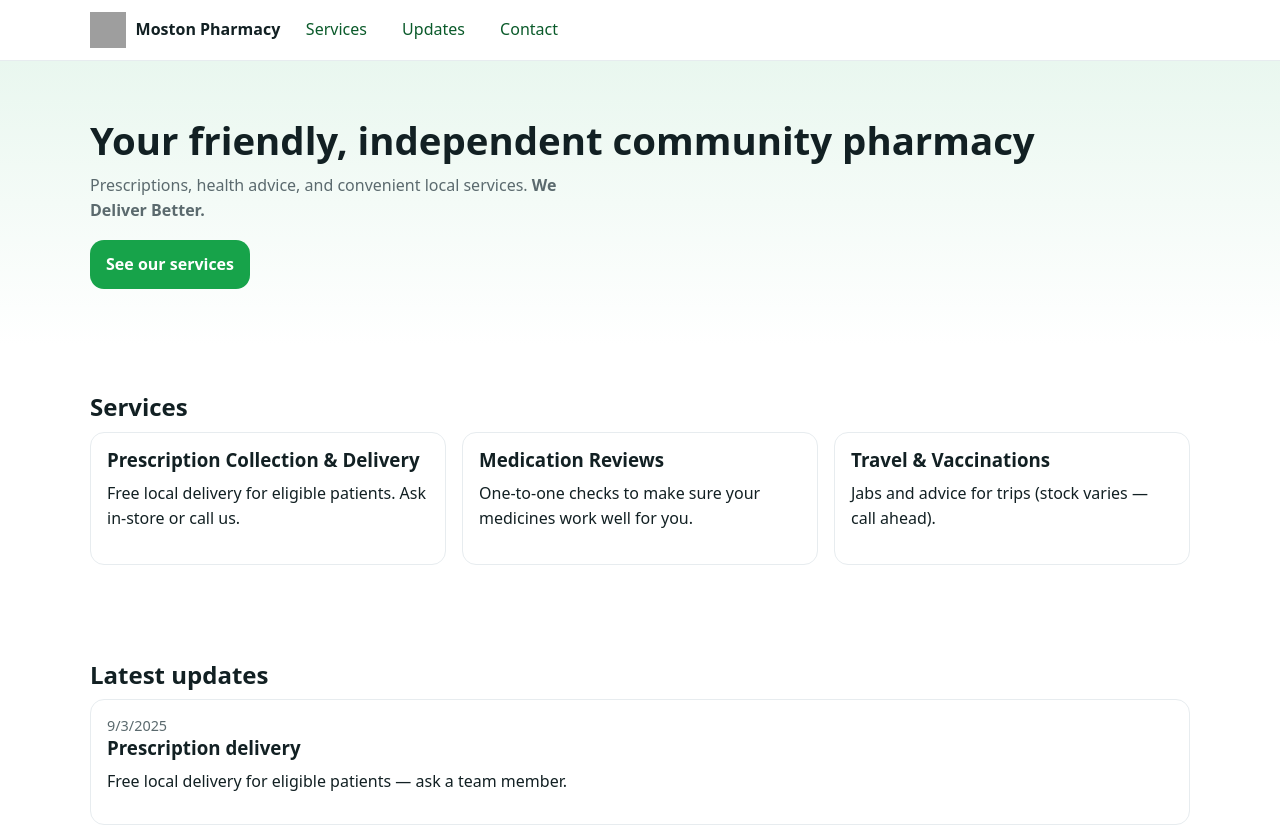
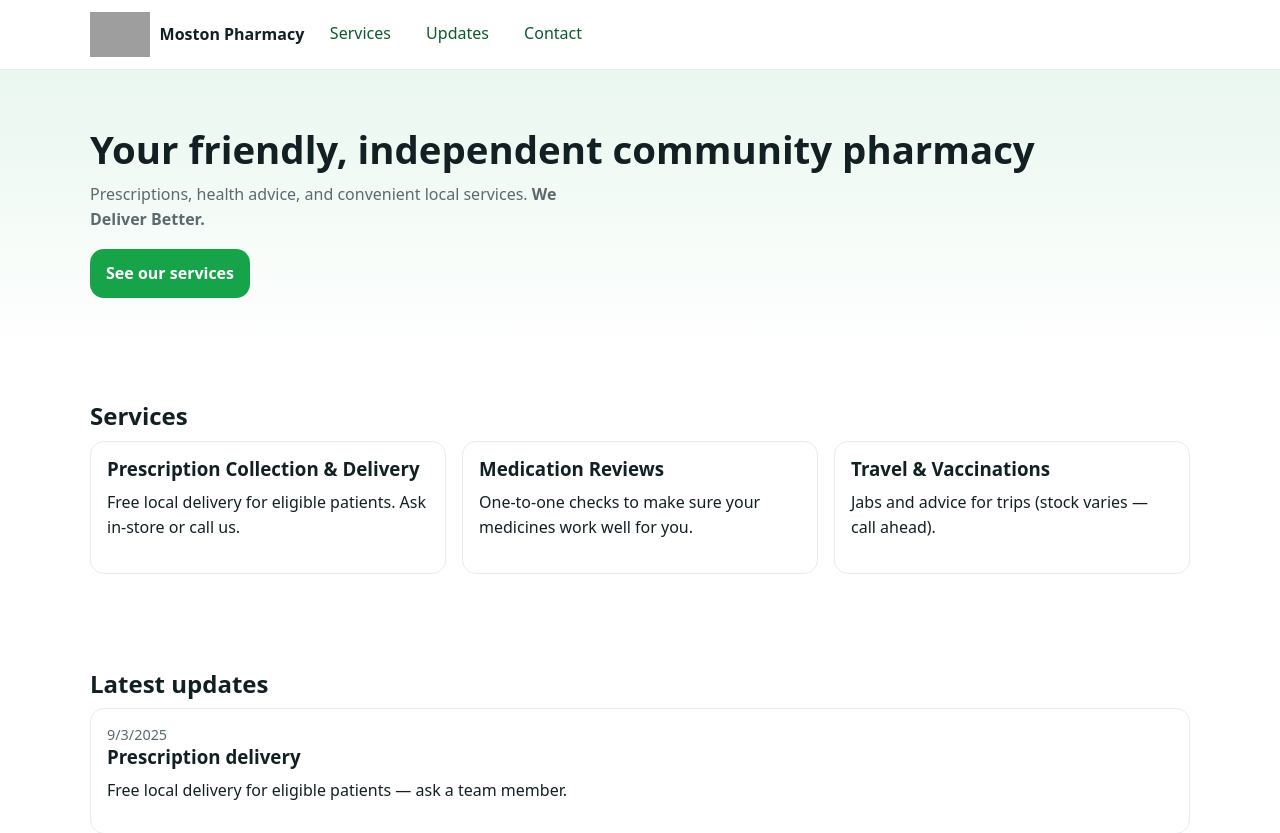
Before and after one commit to Matthewyears19/Website, a plain HTML site: page Prototype.html in a window 1280 px wide. Shown: the top 833 px of the page. Drawn offline with Linux system fonts and the light colour scheme; grey boxes are pictures that could not be loaded.

Commit message:
Logo adjustment

```diff
--- a/Stylesheet.css
+++ b/Stylesheet.css
@@ -47,7 +47,7 @@ p { margin: 0 0 1rem; }
   padding: .75rem 0;
 }
 .brand { display: inline-flex; align-items: center; gap: .6rem; font-weight: 700; }
-.brand-logo { width: 36px; height: 36px; }
+.brand-logo { width: 60px; height: auto; }
 .brand-name { color: var(--ink); }
 
 .nav-toggle {
```
